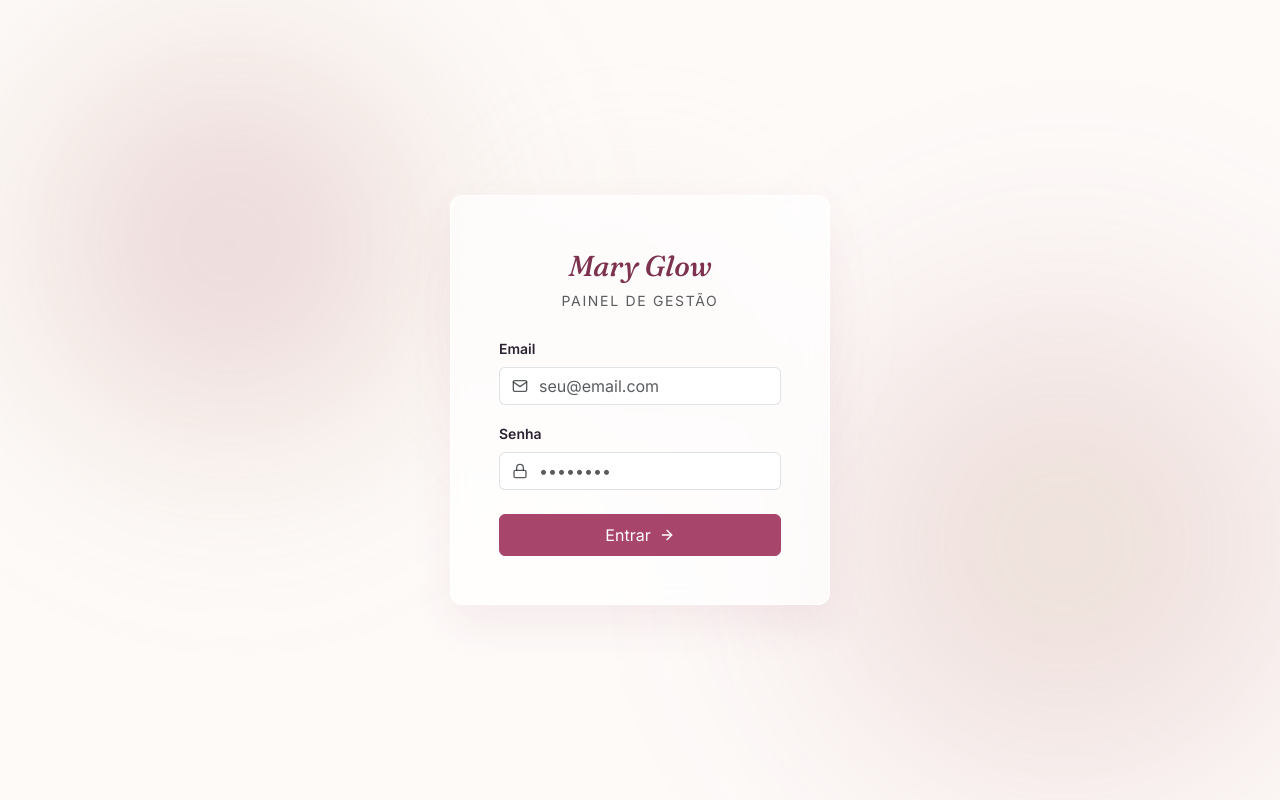
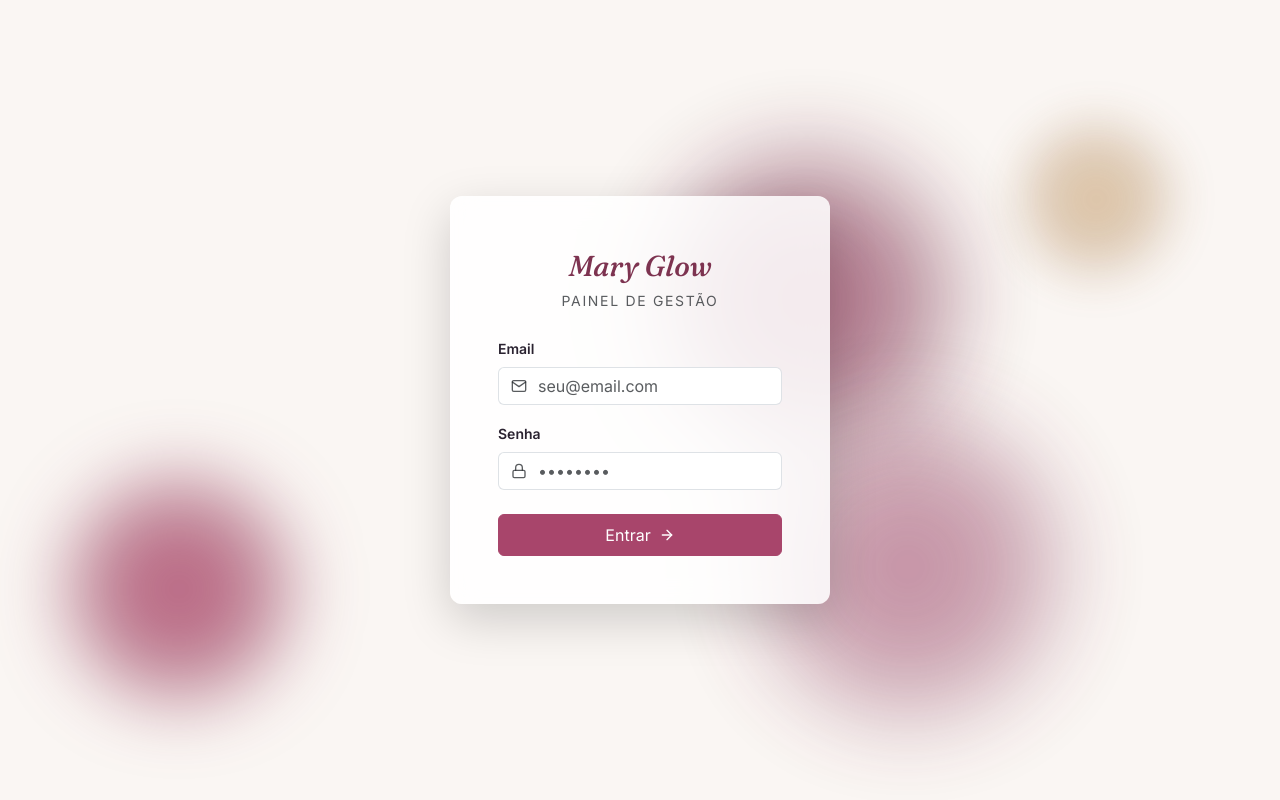
Before and after one commit to JP-Programador/maryglow-frontend, a React (Vite) app: page /login in a window 1280 px wide. Built offline with nearby package versions, Linux system fonts and the light colour scheme; no server answers.

Commit message:
Ajustando

```diff
--- a/src/pages/Login.jsx
+++ b/src/pages/Login.jsx
@@ -32,101 +32,141 @@ export default function Login() {
   }
 
   return (
-    <div className="login-wrapper min-vh-100 d-flex align-items-center justify-content-center p-3 position-relative overflow-hidden">
-      {/* Estilos CSS embutidos para animação fluida das manchas de maquiagem */}
+    <div
+      className="min-vh-100 d-flex align-items-center justify-content-center p-3 position-relative"
+      style={{
+        backgroundColor: '#faf6f3',
+        overflow: 'hidden'
+      }}
+    >
+      {/* Keyframes de Animação para 4 rotas de estouro */}
       <style>{`
-        .login-wrapper {
-          background-color: #fdfaf8;
+        /* Rota 1: Topo Esquerdo -> Centro Direita */
+        @keyframes encheAndaEstoura1 {
+          0% { transform: translate(0, 0) scale(0.2); opacity: 0; }
+          15% { transform: translate(40px, -10px) scale(1); opacity: 0.85; }
+          70% { transform: translate(calc(55vw - 50px), 100px) scale(1.25); opacity: 0.9; }
+          85% { transform: translate(calc(60vw - 50px), 110px) scale(1.5); opacity: 1; }
+          88% { transform: translate(calc(60vw - 50px), 110px) scale(2.2); opacity: 0; }
+          100% { transform: translate(0, 0) scale(0.2); opacity: 0; }
         }
 
-        /* Mancha 1: Tom Vinho/Batom Mary Glow */
-        .glow-blob-1 {
-          position: absolute;
-          top: -10%;
-          left: -10%;
-          width: 500px;
-          height: 500px;
-          border-radius: 50%;
-          background: radial-gradient(circle, rgba(168, 69, 107, 0.28) 0%, rgba(184, 147, 90, 0.1) 50%, transparent 70%);
-          filter: blur(80px);
-          animation: floatGlow1 14s ease-in-out infinite alternate;
-          pointer-events: none;
+        /* Rota 2: Baixo Direita -> Centro Esquerda */
+        @keyframes encheAndaEstoura2 {
+          0% { transform: translate(0, 0) scale(0.2); opacity: 0; }
+          20% { transform: translate(-30px, 20px) scale(1.1); opacity: 0.8; }
+          75% { transform: translate(calc(-50vw + 50px), -120px) scale(1.35); opacity: 0.85; }
+          90% { transform: translate(calc(-55vw + 50px), -130px) scale(1.7); opacity: 1; }
+          93% { transform: translate(calc(-55vw + 50px), -130px) scale(2.3); opacity: 0; }
+          100% { transform: translate(0, 0) scale(0.2); opacity: 0; }
         }
 
-        /* Mancha 2: Tom Nude Iluminador/Gloss */
-        .glow-blob-2 {
-          position: absolute;
-          bottom: -10%;
-          right: -10%;
-          width: 550px;
-          height: 550px;
-          border-radius: 50%;
-          background: radial-gradient(circle, rgba(184, 147, 90, 0.25) 0%, rgba(168, 69, 107, 0.12) 50%, transparent 70%);
-          filter: blur(90px);
-          animation: floatGlow2 18s ease-in-out infinite alternate;
-          pointer-events: none;
+        /* Rota 3: Topo Direita -> Baixo Esquerda */
+        @keyframes encheAndaEstoura3 {
+          0% { transform: translate(0, 0) scale(0.2); opacity: 0; }
+          15% { transform: translate(-20px, 40px) scale(0.9); opacity: 0.85; }
+          65% { transform: translate(calc(-45vw), 250px) scale(1.2); opacity: 0.9; }
+          80% { transform: translate(calc(-50vw), 280px) scale(1.5); opacity: 1; }
+          83% { transform: translate(calc(-50vw), 280px) scale(2.1); opacity: 0; }
+          100% { transform: translate(0, 0) scale(0.2); opacity: 0; }
         }
 
-        /* Animações de movimento suave e expansão */
-        @keyframes floatGlow1 {
-          0% {
-            transform: translate(0, 0) scale(1) rotate(0deg);
-          }
-          50% {
-            transform: translate(120px, 80px) scale(1.15) rotate(30deg);
-          }
-          100% {
-            transform: translate(-50px, 140px) scale(0.9) rotate(-15deg);
-          }
-        }
-
-        @keyframes floatGlow2 {
-          0% {
-            transform: translate(0, 0) scale(1) rotate(0deg);
-          }
-          50% {
-            transform: translate(-100px, -90px) scale(1.2) rotate(-40deg);
-          }
-          100% {
-            transform: translate(60px, -40px) scale(0.95) rotate(20deg);
-          }
-        }
-
-        /* Card de Login com efeito Vidro Fosco (Glassmorphism) */
-        .glass-card {
-          background: rgba(255, 255, 255, 0.72) !important;
-          backdrop-filter: blur(16px);
-          -webkit-backdrop-filter: blur(16px);
-          border: 1px solid rgba(255, 255, 255, 0.8) !important;
-          box-shadow: 0 20px 40px rgba(168, 69, 107, 0.08) !important;
-        }
-
-        .input-group-text, .form-control {
-          background-color: rgba(255, 255, 255, 0.85) !important;
+        /* Rota 4: Baixo Esquerda -> Topo Direita */
+        @keyframes encheAndaEstoura4 {
+          0% { transform: translate(0, 0) scale(0.2); opacity: 0; }
+          25% { transform: translate(30px, -30px) scale(1); opacity: 0.8; }
+          70% { transform: translate(calc(50vw), -220px) scale(1.3); opacity: 0.85; }
+          88% { transform: translate(calc(55vw), -240px) scale(1.6); opacity: 1; }
+          91% { transform: translate(calc(55vw), -240px) scale(2.2); opacity: 0; }
+          100% { transform: translate(0, 0) scale(0.2); opacity: 0; }
         }
       `}</style>
 
-      {/* Camadas orgânicas de blush/iluminador dinâmico */}
-      <div className="glow-blob-1" />
-      <div className="glow-blob-2" />
-
-      {/* Formas orgânicas adicionais para profundidade */}
+      {/* 1. Bolha Vinho Escuro (Topo Esquerdo) */}
       <div
-        className="position-absolute"
         style={{
-          top: '40%',
-          left: '50%',
-          width: '350px',
-          height: '350px',
-          transform: 'translate(-50%, -50%)',
+          position: 'absolute',
+          top: '10%',
+          left: '3%',
+          width: '240px',
+          height: '240px',
           borderRadius: '50%',
-          background: 'radial-gradient(circle, rgba(235, 210, 200, 0.3) 0%, transparent 70%)',
-          filter: 'blur(60px)',
-          pointerEvents: 'none'
+          background: 'radial-gradient(circle, rgba(138, 35, 75, 0.8) 0%, rgba(90, 15, 45, 0.4) 65%, transparent 100%)',
+          filter: 'blur(35px)',
+          animation: 'encheAndaEstoura1 10s cubic-bezier(0.25, 1, 0.5, 1) infinite',
+          pointerEvents: 'none',
+          zIndex: 0
         }}
       />
 
-      <div className="card glass-card border-0 position-relative z-1" style={{ maxWidth: 380, width: '100%' }}>
+      {/* 2. Bolha Ameixa / Rosê Escuro (Baixo Direita) */}
+      <div
+        style={{
+          position: 'absolute',
+          bottom: '10%',
+          right: '3%',
+          width: '260px',
+          height: '260px',
+          borderRadius: '50%',
+          background: 'radial-gradient(circle, rgba(158, 61, 100, 0.75) 0%, rgba(110, 30, 65, 0.35) 70%, transparent 100%)',
+          filter: 'blur(38px)',
+          animation: 'encheAndaEstoura2 12s cubic-bezier(0.25, 1, 0.5, 1) infinite',
+          animationDelay: '2.5s',
+          pointerEvents: 'none',
+          zIndex: 0
+        }}
+      />
+
+      {/* 3. Bolha Dourada Queimada / Glow (Topo Direito) */}
+      <div
+        style={{
+          position: 'absolute',
+          top: '8%',
+          right: '5%',
+          width: '210px',
+          height: '210px',
+          borderRadius: '50%',
+          background: 'radial-gradient(circle, rgba(184, 130, 60, 0.75) 0%, rgba(140, 85, 30, 0.35) 65%, transparent 100%)',
+          filter: 'blur(32px)',
+          animation: 'encheAndaEstoura3 11s cubic-bezier(0.25, 1, 0.5, 1) infinite',
+          animationDelay: '5s',
+          pointerEvents: 'none',
+          zIndex: 0
+        }}
+      />
+
+      {/* 4. Bolha Carmim / Batom Intenso (Baixo Esquerdo) */}
+      <div
+        style={{
+          position: 'absolute',
+          bottom: '12%',
+          left: '5%',
+          width: '230px',
+          height: '230px',
+          borderRadius: '50%',
+          background: 'radial-gradient(circle, rgba(165, 42, 85, 0.8) 0%, rgba(120, 20, 55, 0.4) 65%, transparent 100%)',
+          filter: 'blur(35px)',
+          animation: 'encheAndaEstoura4 13s cubic-bezier(0.25, 1, 0.5, 1) infinite',
+          animationDelay: '7.5s',
+          pointerEvents: 'none',
+          zIndex: 0
+        }}
+      />
+
+      {/* Card de Login */}
+      <div
+        className="card border-0 shadow-lg position-relative"
+        style={{
+          maxWidth: 380,
+          width: '100%',
+          zIndex: 1,
+          backgroundColor: 'rgba(255, 255, 255, 0.85)',
+          backdropFilter: 'blur(14px)',
+          WebkitBackdropFilter: 'blur(14px)',
+          border: '1px solid rgba(255, 255, 255, 0.95)',
+          boxShadow: '0 20px 45px rgba(138, 35, 75, 0.12)'
+        }}
+      >
         <div className="card-body p-4 p-sm-5">
           <div className="text-center mb-4">
             <p className="font-display fst-italic mb-0" style={{ fontSize: '1.8rem', color: 'var(--mg-primary-dark)' }}>
@@ -145,13 +185,13 @@ export default function Login() {
                 Email
               </label>
               <div className="input-group">
-                <span className="input-group-text border-end-0 text-muted">
+                <span className="input-group-text bg-white border-end-0 text-muted">
                   <FiMail size={16} />
                 </span>
                 <input
                   id="email"
                   type="email"
-                  className="form-control border-start-0 ps-0"
+                  className="form-control border-start-0 ps-0 bg-white"
                   placeholder="seu@email.com"
                   autoComplete="username"
                   value={email}
@@ -166,13 +206,13 @@ export default function Login() {
                 Senha
               </label>
               <div className="input-group">
-                <span className="input-group-text border-end-0 text-muted">
+                <span className="input-group-text bg-white border-end-0 text-muted">
                   <FiLock size={16} />
                 </span>
                 <input
                   id="senha"
                   type="password"
-                  className="form-control border-start-0 ps-0"
+                  className="form-control border-start-0 ps-0 bg-white"
                   placeholder="••••••••"
                   autoComplete="current-password"
                   value={senha}
```
